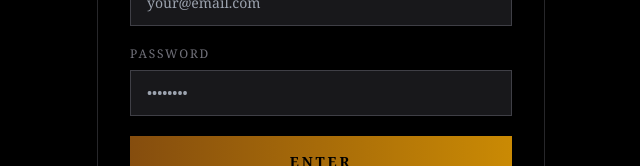
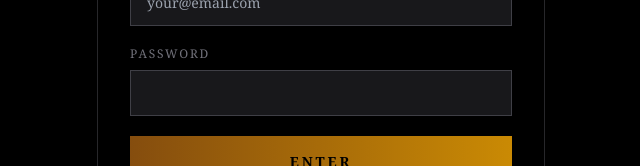
Before and after one commit to KaratLab/the-editor, a Next.js app: page /auth in a window 1280 px wide. Shown: the part 435-601 px from the top of the page, without its empty margins (319-959 px from the left). Built offline with nearby package versions, Linux system fonts and the light colour scheme; no server answers.

Commit message:
Fix password autocomplete and scroll to top on result

```diff
--- a/app/auth/page.tsx
+++ b/app/auth/page.tsx
@@ -79,7 +79,8 @@ export default function AuthPage() {
                 value={password}
                 onChange={(e) => setPassword(e.target.value)}
                 className="w-full bg-zinc-900 border border-zinc-700 text-white px-4 py-3 text-sm focus:outline-none focus:border-yellow-700 transition-colors"
-                placeholder="••••••••"
+                placeholder=""
+                autoComplete={isLogin ? 'current-password' : 'new-password'}
                 required
                 minLength={6}
               />
--- a/app/page.tsx
+++ b/app/page.tsx
@@ -177,6 +177,7 @@ export default function Home() {
       const data = await res.json()
       setResult(data)
       setUsageCount(prev => prev + 1)
+      window.scrollTo({ top: 0, behavior: 'smooth' })
     } catch {
       setError('Something went wrong. Even Vivienne has bad days.')
     } finally {
```
